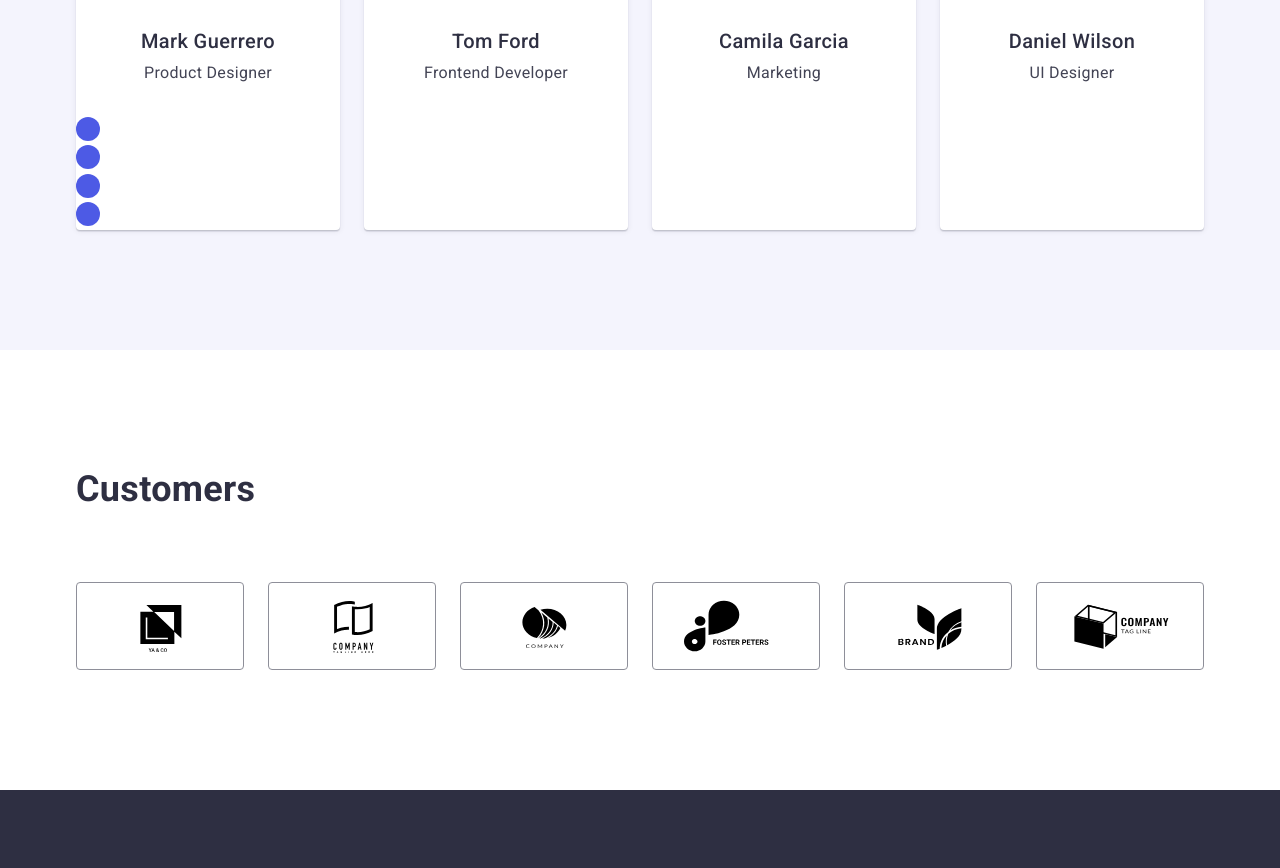
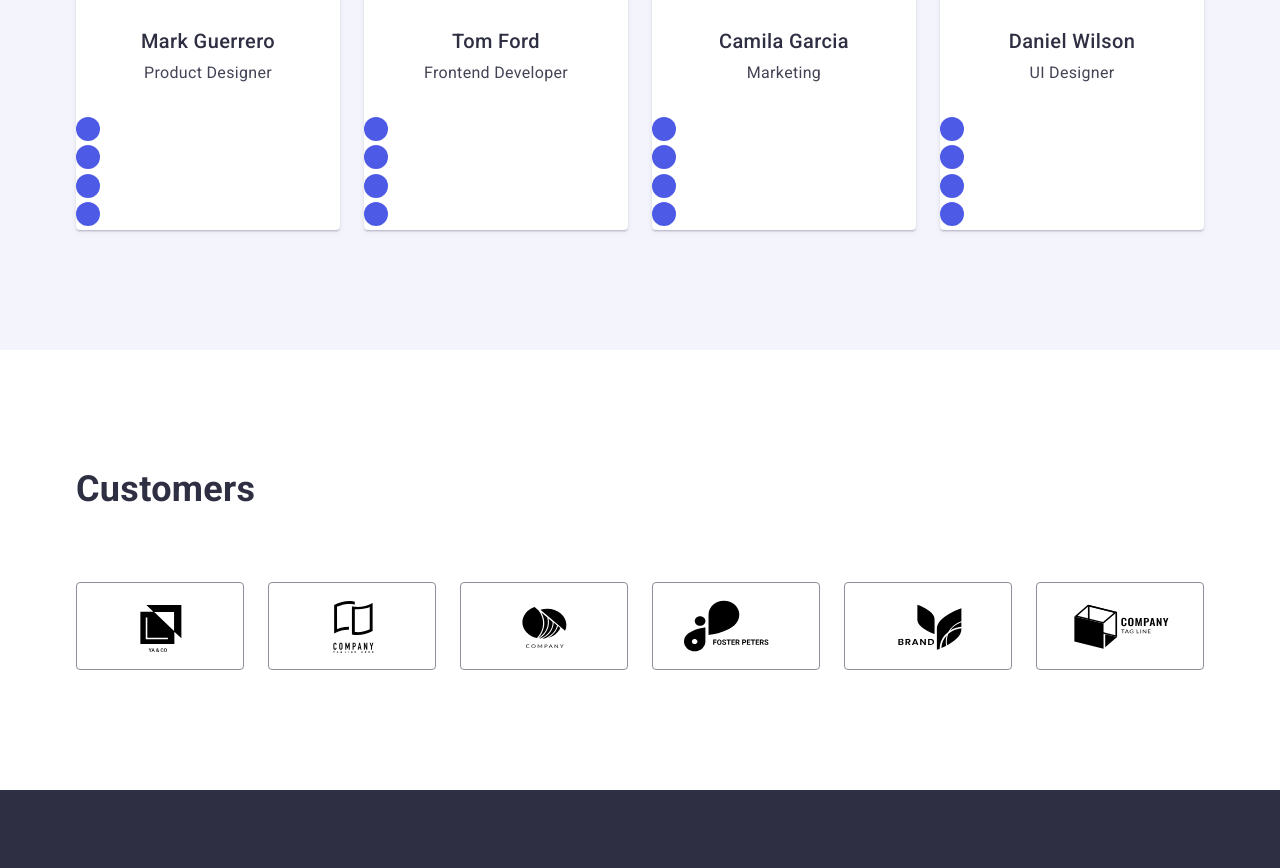
Before and after one commit to Liasique/Webstudio, a plain HTML site: page index.html in a window 1280 px wide. Shown: the part 2188-3056 px from the top of the page. Drawn offline with nearby package versions, Linux system fonts and the light colour scheme.

Commit message:
4444444444

```diff
--- a/index.html
+++ b/index.html
@@ -181,7 +181,7 @@
                 <h3 class="team-employee-name">Mark Guerrero</h3>
                 <p class="team-job-title">Product Designer</p>
               </div>
-              <div class="">
+              <div class="team-socials">
                 <ul class="list">
                   <li>
                     <svg class="team-item__icon" width="16" height="16">
@@ -217,6 +217,30 @@
                 <h3 class="team-employee-name">Tom Ford</h3>
                 <p class="team-job-title">Frontend Developer</p>
               </div>
+              <div class="team-socials">
+                <ul class="list">
+                  <li>
+                    <svg class="team-item__icon" width="16" height="16">
+                      <use href="./images/icons.svg#icon-instagram"></use>
+                    </svg>
+                  </li>
+                  <li>
+                    <svg class="team-item__icon" width="16" height="16">
+                      <use href="./images/icons.svg#icon-twitter"></use>
+                    </svg>
+                  </li>
+                  <li>
+                    <svg class="team-item__icon" width="16" height="16">
+                      <use href="./images/icons.svg#icon-facebook"></use>
+                    </svg>
+                  </li>
+                  <li>
+                    <svg class="team-item__icon" width="16" height="16">
+                      <use href="./images/icons.svg#icon-linkedin"></use>
+                    </svg>
+                  </li>
+                </ul>
+              </div>
             </li>
             <li class="team-item">
               <img
@@ -229,6 +253,30 @@
                 <h3 class="team-employee-name">Camila Garcia</h3>
                 <p class="team-job-title">Marketing</p>
               </div>
+              <div class="team-socials">
+                <ul class="list">
+                  <li>
+                    <svg class="team-item__icon" width="16" height="16">
+                      <use href="./images/icons.svg#icon-instagram"></use>
+                    </svg>
+                  </li>
+                  <li>
+                    <svg class="team-item__icon" width="16" height="16">
+                      <use href="./images/icons.svg#icon-twitter"></use>
+                    </svg>
+                  </li>
+                  <li>
+                    <svg class="team-item__icon" width="16" height="16">
+                      <use href="./images/icons.svg#icon-facebook"></use>
+                    </svg>
+                  </li>
+                  <li>
+                    <svg class="team-item__icon" width="16" height="16">
+                      <use href="./images/icons.svg#icon-linkedin"></use>
+                    </svg>
+                  </li>
+                </ul>
+              </div>
             </li>
             <li class="team-item">
               <img
@@ -240,6 +288,30 @@
               <div class="team-name-work">
                 <h3 class="team-employee-name">Daniel Wilson</h3>
                 <p class="team-job-title">UI Designer</p>
+              </div>
+              <div class="team-socials">
+                <ul class="list">
+                  <li>
+                    <svg class="team-item__icon" width="16" height="16">
+                      <use href="./images/icons.svg#icon-instagram"></use>
+                    </svg>
+                  </li>
+                  <li>
+                    <svg class="team-item__icon" width="16" height="16">
+                      <use href="./images/icons.svg#icon-twitter"></use>
+                    </svg>
+                  </li>
+                  <li>
+                    <svg class="team-item__icon" width="16" height="16">
+                      <use href="./images/icons.svg#icon-facebook"></use>
+                    </svg>
+                  </li>
+                  <li>
+                    <svg class="team-item__icon" width="16" height="16">
+                      <use href="./images/icons.svg#icon-linkedin"></use>
+                    </svg>
+                  </li>
+                </ul>
               </div>
             </li>
           </ul>
```
